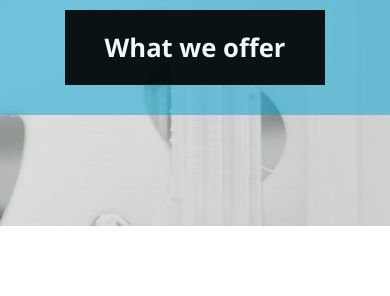
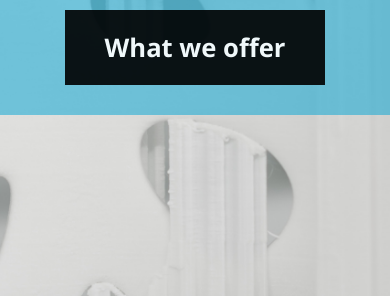
Before and after one commit to Tadjirovelzel/Tadjirovelzel.github.io, a plain HTML site: page index.html in a window 390 px wide. Shown: the part 618-914 px from the top of the page. Before the commit the page ends 844 px from the top, so only its background shows below. Drawn offline with Linux system fonts and the light colour scheme.

Commit message:
viewport scaling update
Viewport height is not intended for mobile use, so we will attempt to set a value using a media query

```diff
--- a/stylesheets/mainstyles.css
+++ b/stylesheets/mainstyles.css
@@ -3,15 +3,7 @@
     margin: 0;
 }
 
-header{
-    top:0px;
-    text-align: center;
-    background-size: cover;
-    background-position: center;
-    background-image: url("../images/headerbackground.jpg");
-    height: 100vh;
-    display:block;
-}
+
 nav{
     min-height: 4.5em;
     max-height:4.5em;
@@ -23,10 +15,6 @@ nav{
     top:0;
     background-color: #00a6d6;
     opacity: 0.95;
-}
-
-p a{
-    color: #00a6d6;
 }
 nav a{
     color: white;
@@ -49,6 +37,17 @@ nav .navbox{
     flex-direction: row;
     align-items:normal;
 }
+
+header{
+    top:0px;
+    text-align: center;
+    background-size: cover;
+    background-position: center;
+    background-image: url("../images/headerbackground.jpg");
+    height: 100vh;
+    display:block;
+}
+
 header h1{
     opacity:1;
     font-weight:bold;
@@ -92,6 +91,11 @@ header button{
     top:200px;
     margin-bottom: 100px;
 }
+
+p a{
+    color: #00a6d6;
+}
+
 table{
     margin: 0 auto;
 }
@@ -99,9 +103,9 @@ td, th{
     border: solid 2px white;
     padding:30px;
 }
-
-@media only screen and (min-height: 1100px) and (orientation: portrait){
+@media only screen and (max-width: 450px)
+{
     header{
-        height:2100px;
+        height: 914px;
     }
 }
```
